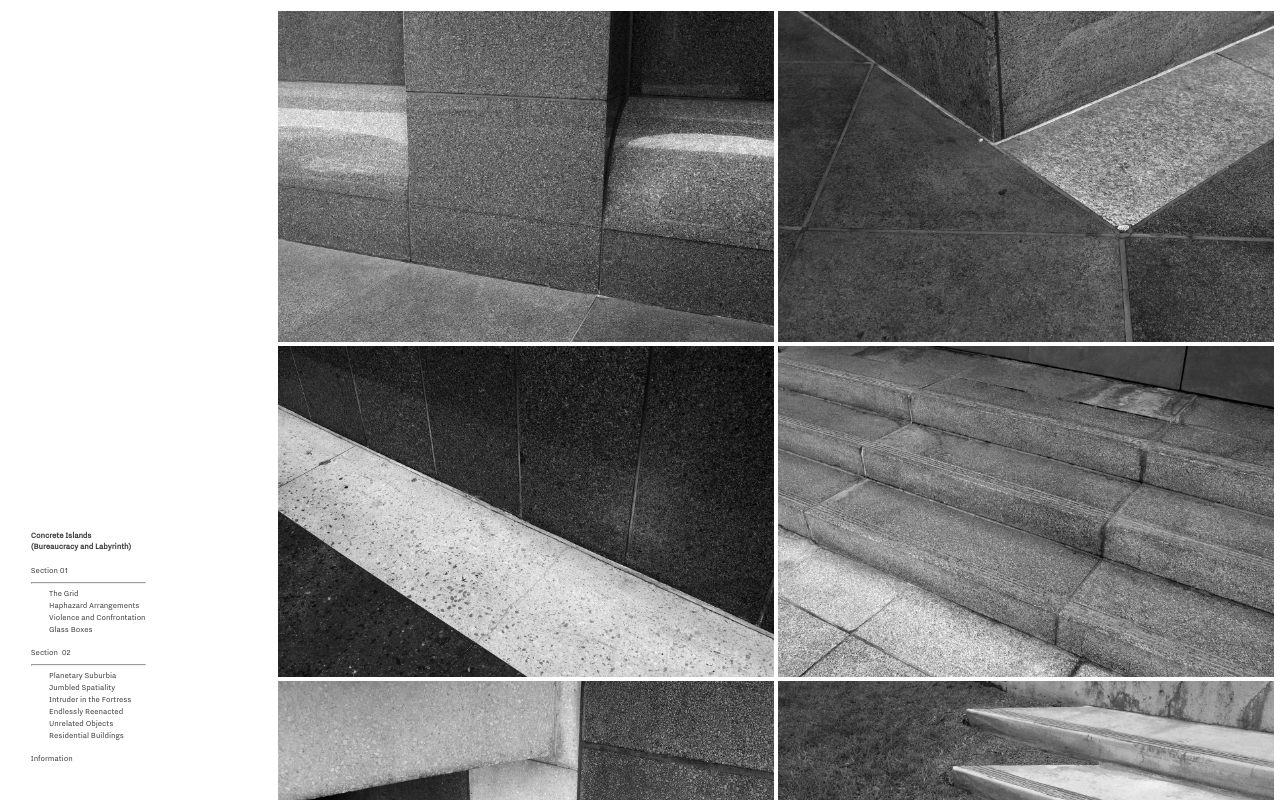
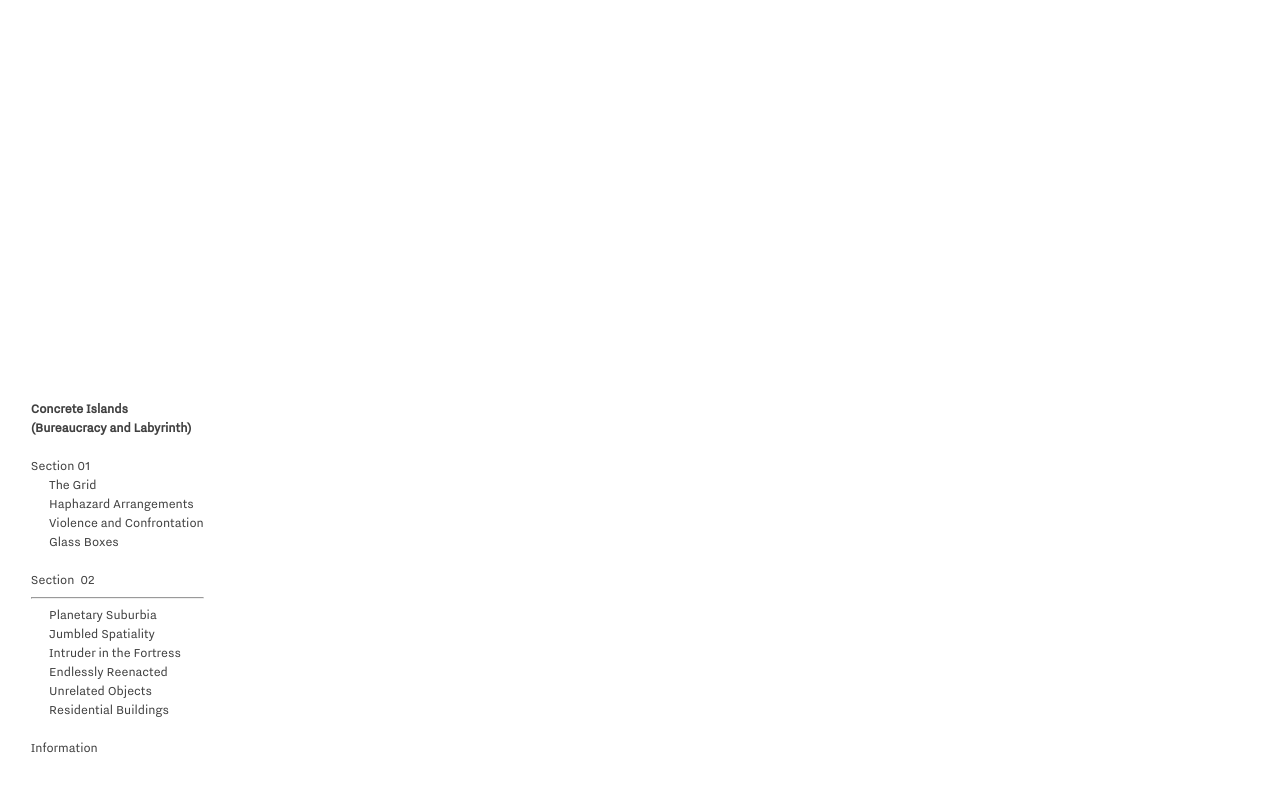
Before and after one commit to slimshelly/curly-chainsaw, a Vue app: page / in a window 1280 px wide. Shown: the top 800 px of the page. Built offline with nearby package versions, Linux system fonts and the light colour scheme.

Commit message:
remove splash page, replace with portfolio page

```diff
--- a/src/App.vue
+++ b/src/App.vue
@@ -1,19 +1,19 @@
 <template>
   <div id="app">
     <SideBar />
-    <Page />
+    <PortfolioPage />
   </div>
 </template>
 
 <script>
 import SideBar from "./components/SideBar.vue";
-import Page from "./components/Page.vue";
+import PortfolioPage from "./components/PortfolioPage.vue";
 
 export default {
   name: "App",
   components: {
     SideBar,
-    Page,
+    PortfolioPage,
   },
 };
 </script>
--- a/src/components/HelloWorld.vue
+++ /dev/null
@@ -1,58 +0,0 @@
-<template>
-  <div class="hello">
-    <h1>{{ msg }}</h1>
-    <p>
-      For a guide and recipes on how to configure / customize this project,<br />
-      check out the
-      <a href="https://cli.vuejs.org" target="_blank" rel="noopener"
-        >vue-cli documentation</a
-      >.
-    </p>
-    <h3>Installed CLI Plugins</h3>
-    <ul>
-      <li>
-        <a
-          href="https://github.com/vuejs/vue-cli/tree/dev/packages/%40vue/cli-plugin-babel"
-          target="_blank"
-          rel="noopener"
-          >babel</a
-        >
-      </li>
-      <li>
-        <a
-          href="https://github.com/vuejs/vue-cli/tree/dev/packages/%40vue/cli-plugin-eslint"
-          target="_blank"
-          rel="noopener"
-          >eslint</a
-        >
-      </li>
-    </ul>
-  </div>
-</template>
-
-<script>
-export default {
-  name: "HelloWorld",
-  props: {
-    msg: String,
-  },
-};
-</script>
-
-<!-- Add "scoped" attribute to limit CSS to this component only -->
-<style scoped>
-h3 {
-  margin: 40px 0 0;
-}
-ul {
-  list-style-type: none;
-  padding: 0;
-}
-li {
-  display: inline-block;
-  margin: 0 10px;
-}
-a {
-  color: #42b983;
-}
-</style>
--- a/src/components/PortfolioPage.vue
+++ b/src/components/PortfolioPage.vue
@@ -1,6 +1,8 @@
 <template>
   <div class="page_container">
-    <div class="padding"></div>
+    <div class="content_container">
+
+    </div>
   </div>
 </template>
 
@@ -12,4 +14,19 @@ export default {
 
 <!-- Add "scoped" attribute to limit CSS to this component only -->
 <style scoped>
+.page_container {
+  /* background-color: #fff; */
+  width: 80%;
+  margin-left: 20% /*!content_right; */;
+  margin-right: 0 /*!content_right*/;
+  text-align: left /*!text_left*/;
+  padding-top: 4rem /*!main_margin*/;
+  padding-bottom: 4rem /*!main_margin*/;
+  padding-left: 4rem /*!main_margin*/;
+  padding-right: 4rem /*!main_margin*/;
+
+  position: absolute;
+  top: 0px;
+  z-index: 4;
+}
 </style>
--- a/src/components/SideBar.vue
+++ b/src/components/SideBar.vue
@@ -9,7 +9,6 @@
         <br
       /></a>
       <a href="Section-01" rel="history" data-tags="Section-01">Section 01</a>
-      <hr />
       <div class="bullets">
         <a href="01" rel="history">The Grid</a>
       </div>
@@ -86,7 +85,7 @@ export default {
 }
 
 .text {
-  font-size: 1rem;
+  font-size: 1.6rem;
   font-weight: 400;
   color: rgba(0, 0, 0, 0.75);
   font-family: "NittiGrotesk", Icons;
```
